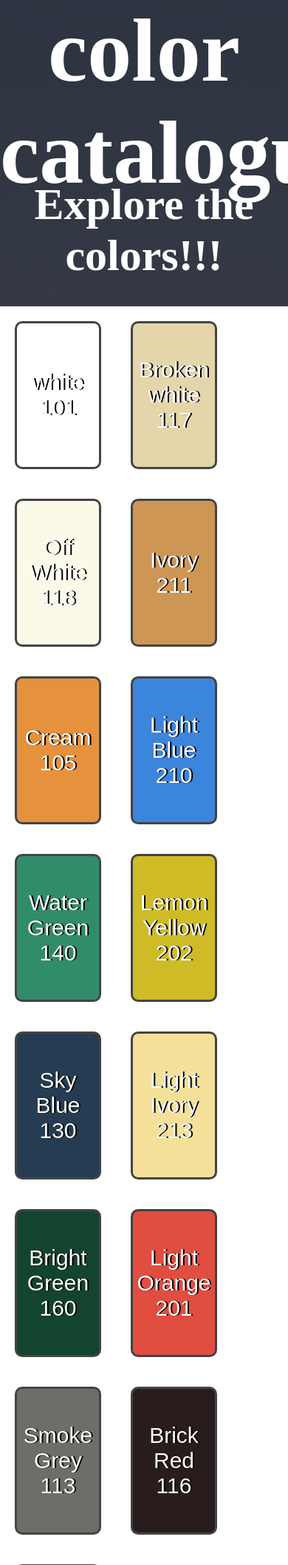
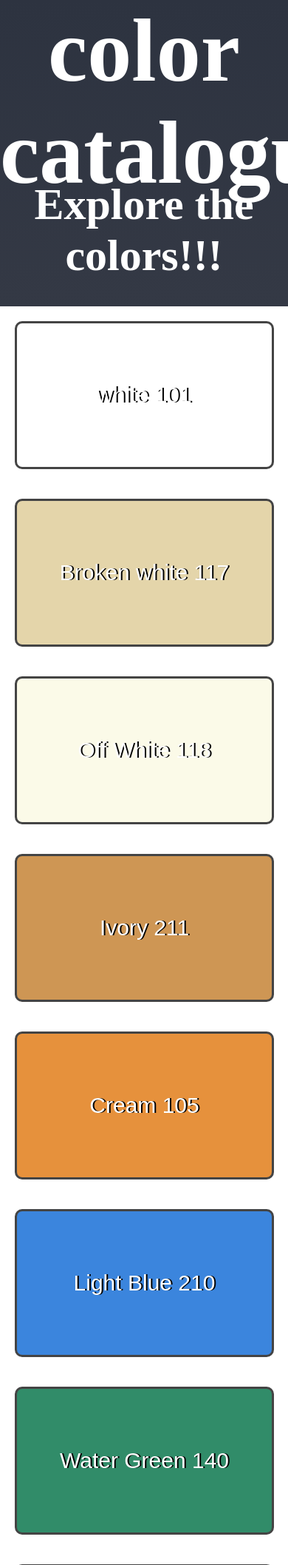
Before and after one commit to Jeremi-code/Paint-Factory-Website, a PHP site: page /color.html in a window 390 px wide; the page is wider, and only the part inside the window is pictured. Shown: the top 2115 px of that part at 74% size. Run offline with PHP 8.4, Linux system fonts and the light colour scheme.

Commit message:
media queries added to color catalogue

```diff
--- a/color.css
+++ b/color.css
@@ -104,3 +104,21 @@
 .b15{
     background-color:#111e1a;
 }
+
+@media screen and (max-width:1200px){
+    .container div{
+        width:40%;
+    }
+}
+
+@media screen and (max-width:600px){
+    .container div{
+        width:90%;
+    }
+}
+
+@media screen and (min-width:3000px){
+    .container div{
+        width:17%;
+    }
+}
```
